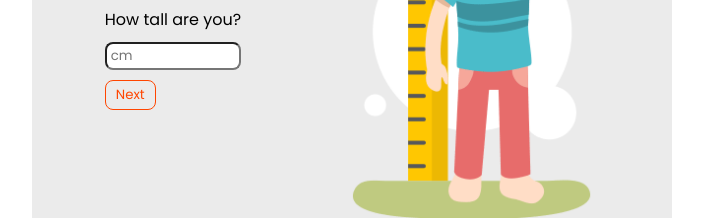
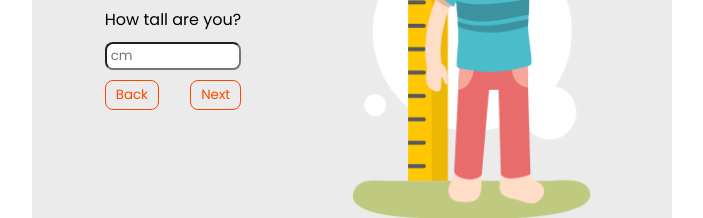
Before and after one commit to mserhatyuksel/BMI-React, a React (Create React App) app: page /height in a window 1280 px wide. Shown: the part 235-453 px from the top of the page, without its empty margins (288-991 px from the left). Built offline with nearby package versions, Linux system fonts and the light colour scheme.

Commit message:
Added back buttons

```diff
--- a/src/components/Inputs/HeightInput/HeightInput.jsx
+++ b/src/components/Inputs/HeightInput/HeightInput.jsx
@@ -17,9 +17,14 @@ const HeightInput = ({ handleHeight }) => {
           value={value}
           onChange={(e) => setValue(e.target.value)}
         />
-        <Link to="/weight" onClick={() => handleHeight(value)}>
-          <Button disabled={!value}>Next</Button>
-        </Link>
+        <div className={styles.buttons}>
+          <Link to="/" >
+            <Button>Back</Button>
+          </Link>
+          <Link to="/weight" onClick={() => handleHeight(value)}>
+            <Button disabled={!value}>Next</Button>
+          </Link>
+        </div>
       </div>
       <img src="/assets/images/height.png" alt="" />
     </div>
--- a/src/components/Inputs/HeightInput/HeightInput.module.css
+++ b/src/components/Inputs/HeightInput/HeightInput.module.css
@@ -25,3 +25,7 @@
   height: 100%;
   border-radius: 10px;
 }
+.buttons{
+  display: flex;
+  justify-content: space-between;
+}
--- a/src/components/Inputs/WeightInput/WeightInput.jsx
+++ b/src/components/Inputs/WeightInput/WeightInput.jsx
@@ -18,9 +18,14 @@ const WeightInput = ({ handleWeight }) => {
           value={value}
           onChange={(e) => setValue(e.target.value)}
         />
-        <Link to="/result" onClick={() => handleWeight(value)}>
-          <Button disabled={!value}>Next</Button>
-        </Link>
+        <div className={styles.buttons}>
+          <Link to="/height">
+            <Button>Back</Button>
+          </Link>
+          <Link to="/result" onClick={() => handleWeight(value)}>
+            <Button disabled={!value}>Next</Button>
+          </Link>
+        </div>
       </div>
     </div>
   );
--- a/src/components/Inputs/WeightInput/WeightInput.module.css
+++ b/src/components/Inputs/WeightInput/WeightInput.module.css
@@ -25,3 +25,7 @@
   height: 100%;
   border-radius: 10px;
 }
+.buttons{
+  display: flex;
+  justify-content: space-between;
+}
--- a/src/components/Result/Result.jsx
+++ b/src/components/Result/Result.jsx
@@ -1,4 +1,6 @@
 import React, { useEffect, useState } from "react";
+import { Link } from "react-router-dom";
+import Button from "../UI/Button";
 import styles from "./Result.module.css";
 const Result = ({ user, height, weight }) => {
   const [bmi, setBmi] = useState();
@@ -11,16 +13,31 @@ const Result = ({ user, height, weight }) => {
         {user}'s BMI: {bmi}
       </h3>
       {bmi <= 18.4 ? (
-        <img className={styles.img} src="/assets/images/underweight.jpg" alt="" />
+        <img
+          className={styles.img}
+          src="/assets/images/underweight.jpg"
+          alt=""
+        />
       ) : bmi <= 24.9 ? (
         <img className={styles.img} src="/assets/images/normal.jpg" alt="" />
       ) : bmi <= 29.9 ? (
-        <img className={styles.img} src="/assets/images/excess_weight.png" alt="" />
+        <img
+          className={styles.img}
+          src="/assets/images/excess_weight.png"
+          alt=""
+        />
       ) : bmi <= 44.9 ? (
         <img className={styles.img} src="/assets/images/obesity.jpg" alt="" />
       ) : (
-        <img className={styles.img} src="/assets/images/extremely_obesity.jpg" alt="" />
+        <img
+          className={styles.img}
+          src="/assets/images/extremely_obesity.jpg"
+          alt=""
+        />
       )}
+      <Link to="/">
+        <Button>Recalculate</Button>
+      </Link>
     </div>
   );
 };
```
